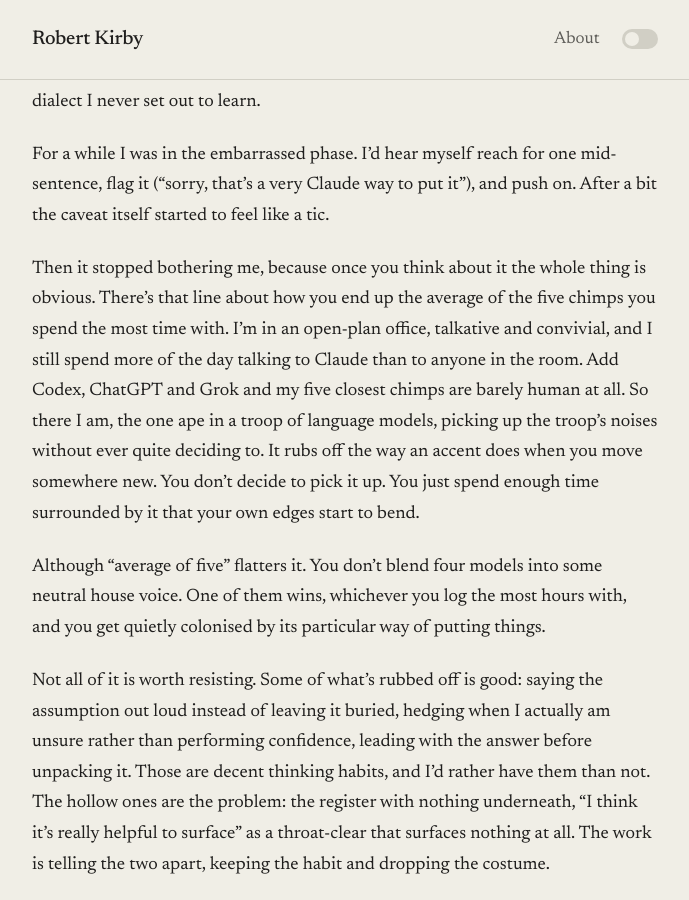
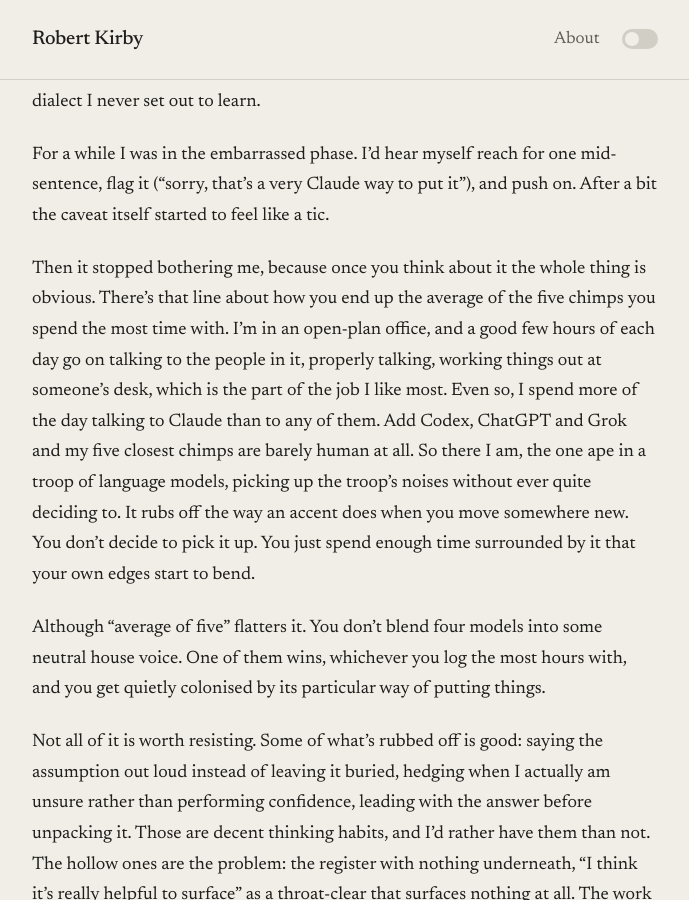
Before and after one commit to rob137/rob137.github.io, a Jekyll site: the page built from _posts/2026-06-25-worth-surfacing.md, in a window 1280 px wide and 900 px high, scrolled down 413 px. Shown: the whole window, without its empty margins (295-984 px from the left). Built offline with Jekyll 4.4.1, drawn with Linux system fonts in a browser that asks for light colours.

Commit message:
Make the human talk plentiful, so the models still winning lands harder
Co-Authored-By: Claude Opus 4.8 (1M context) <noreply@anthropic.com>

```diff
--- a/_posts/2026-06-25-worth-surfacing.md
+++ b/_posts/2026-06-25-worth-surfacing.md
@@ -12,7 +12,7 @@ Once I'd noticed one, I started noticing all of them. "Worth naming that." "It c
 
 For a while I was in the embarrassed phase. I'd hear myself reach for one mid-sentence, flag it ("sorry, that's a very Claude way to put it"), and push on. After a bit the caveat itself started to feel like a tic.
 
-Then it stopped bothering me, because once you think about it the whole thing is obvious. There's that line about how you end up the average of the five chimps you spend the most time with. I'm in an open-plan office, talkative and convivial, and I still spend more of the day talking to Claude than to anyone in the room. Add Codex, ChatGPT and Grok and my five closest chimps are barely human at all. So there I am, the one ape in a troop of language models, picking up the troop's noises without ever quite deciding to. It rubs off the way an accent does when you move somewhere new. You don't decide to pick it up. You just spend enough time surrounded by it that your own edges start to bend.
+Then it stopped bothering me, because once you think about it the whole thing is obvious. There's that line about how you end up the average of the five chimps you spend the most time with. I'm in an open-plan office, and a good few hours of each day go on talking to the people in it, properly talking, working things out at someone's desk, which is the part of the job I like most. Even so, I spend more of the day talking to Claude than to any of them. Add Codex, ChatGPT and Grok and my five closest chimps are barely human at all. So there I am, the one ape in a troop of language models, picking up the troop's noises without ever quite deciding to. It rubs off the way an accent does when you move somewhere new. You don't decide to pick it up. You just spend enough time surrounded by it that your own edges start to bend.
 
 Although "average of five" flatters it. You don't blend four models into some neutral house voice. One of them wins, whichever you log the most hours with, and you get quietly colonised by its particular way of putting things.
 
```
